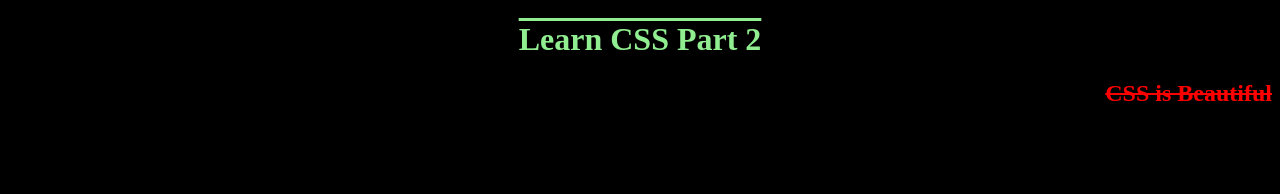
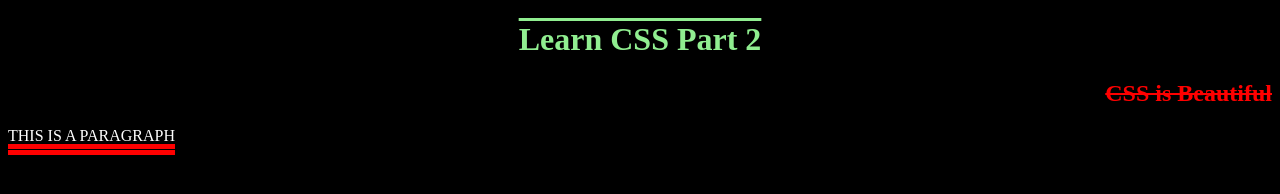
Before and after one commit to julianorubenz/web1, a plain HTML site: page learncss2.html in a window 1280 px wide. Drawn offline with Linux system fonts and the light colour scheme.

Commit message:
addded color and text transform

```diff
--- a/learncss2.html
+++ b/learncss2.html
@@ -9,10 +9,16 @@
                 text-align: center;
                 text-decoration: overline;
             }
+            p {
+                text-decoration: underline red double 5px;
+                color: white;
+                text-transform: uppercase;
+            }
         </style>
     </head>
     <body style="background-color: black;">
         <h1>Learn CSS Part 2</h1>
         <h2>CSS is Beautiful</h2>
+        <p>This is a Paragraph</p>
     </body>
 </html>
```
